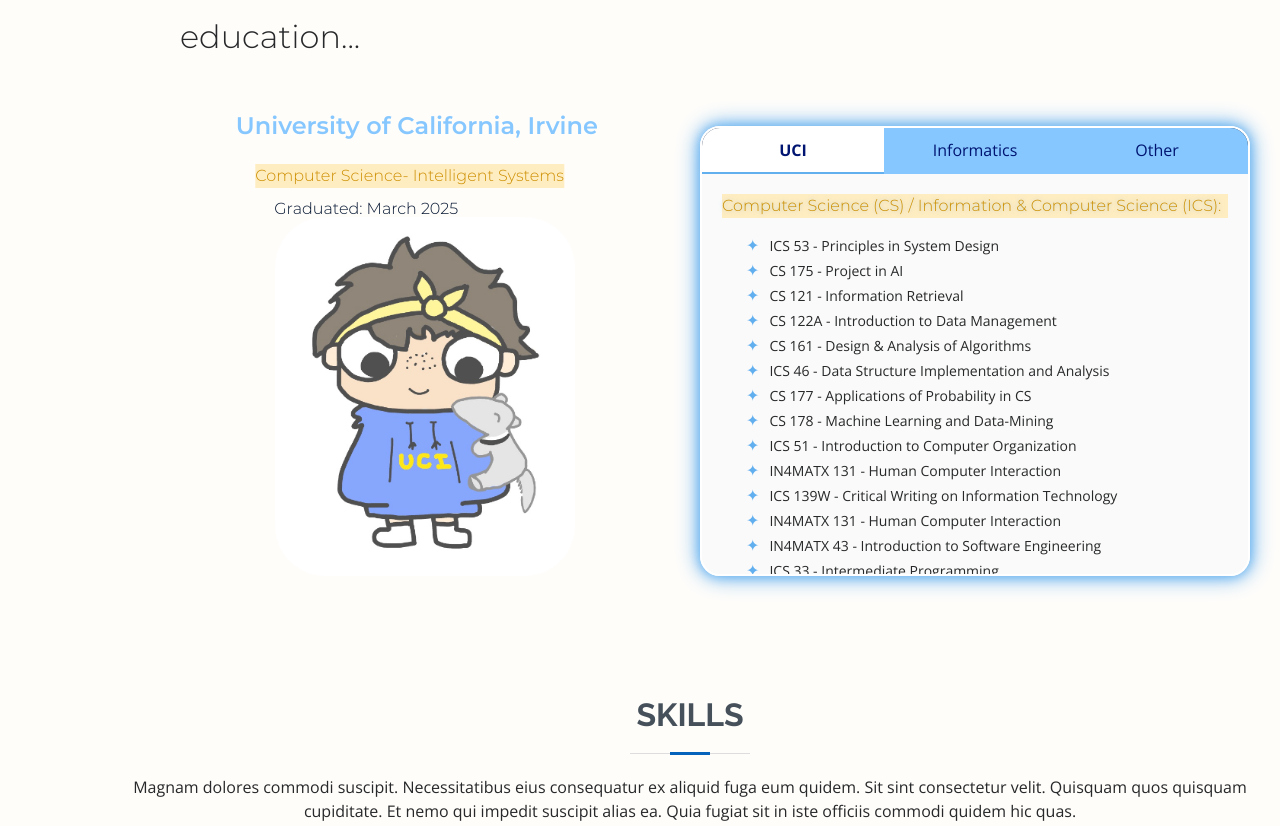
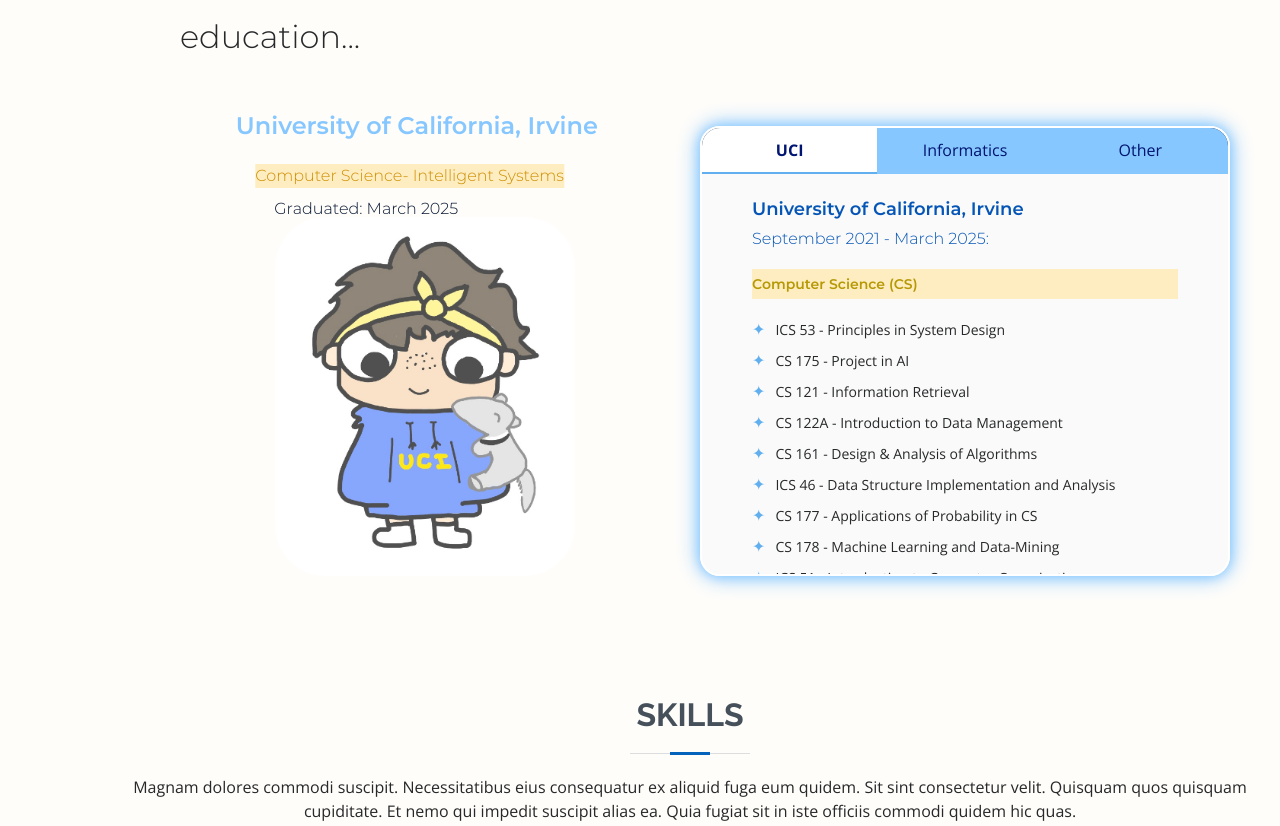
Before and after one commit to mia-yeo/website, a plain HTML site: page index.html in a window 1280 px wide. Shown: the part 1560-2386 px from the top of the page. Drawn offline with nearby package versions, Linux system fonts and the light colour scheme.

Commit message:
uncomplete working version of education window with tabs

```diff
--- a/assets/css/style.css
+++ b/assets/css/style.css
@@ -13,26 +13,32 @@
   font-family: 'StrawberryMuffins';
   src: url(StrawberryMuffins.ttf);
 }
+
 @font-face {
   font-family: 'SourGummy';
   src: url(SourGummy.ttf);
 }
+
 @font-face {
   font-family: 'Eloquia';
   src: url(eloquia.ttf);
 }
+
 @font-face {
   font-family: 'Nunito';
   src: url(NunitoSans.ttf);
 }
+
 @font-face {
   font-family: 'Montserrat';
   src: url(Montserrat-Light.ttf);
 }
+
 @font-face {
   font-family: 'MontserratBold';
   src: url(Montserrat-SemiBold.ttf);
 }
+
 /*--------------------------------------------------------------
 # General
 --------------------------------------------------------------*/
@@ -365,6 +371,7 @@ h6 {
   animation: blink 1.5s infinite step-end;
   /* Adjust this time for blink speed */
 }
+
 @keyframes blink {
   50% {
     opacity: 0;
@@ -374,6 +381,7 @@ h6 {
     opacity: 1;
   }
 }
+
 /* end add */
 #hero .social-links a:hover {
   color: #0083fe;
@@ -382,6 +390,7 @@ h6 {
 #hero .social-links .gmail:hover {
   color: #b90000;
 }
+
 #hero .social-links .linkedin:hover {
   color: #005aad;
 }
@@ -402,6 +411,7 @@ h6 {
     line-height: 24px;
   }
 }
+
 /* ~~~~~~~~~~~~~~~~~~~~~~~~~~~~~~~~~~~~~~~~~~
 #ABOUT ME SECTION (I ADDED THIS)
 ~~~~~~~~~~~~~~~~~~~~~~~~~~~~~~~~~~~~~~~~~~~*/
@@ -472,9 +482,9 @@ h6 {
   margin-left: 0px;
   line-height: 34px;
   justify-content: center;
-    /* horizontal */
+  /* horizontal */
   align-items: center;
-    /* vertical */
+  /* vertical */
 }
 
 .tag {
@@ -489,32 +499,35 @@ h6 {
   color: #61afef;
 }
 
-.emoji{
+.emoji {
   color: #56b6c2;
 }
+
 .emoji_final {
   color: #56b6c2;
   font-size: 24px;
 }
 
-.content_text{
+.content_text {
   color: rgb(255, 255, 255);
 }
+
 /* ----------------------------
 #EDUCATION SECTION TABS I ADDED THIS
 -------------------------------*/
 .tab-container-ed {
   position: relative;
-  width: 550px;
+  width: 530px;
   height: 450px;
   border: 2px solid white;
   border-radius: 20px;
   display: flex;
   flex-direction: column;
   overflow: hidden;
-  box-shadow: 0 0 12px #61afef, 0 0 24px #61afef;
+  box-shadow: 0 0 12px rgb(134, 199, 255), 0 0 24px rgb(134, 199, 255);
   margin-left: 600px;
-  margin-top: -450px;;
+  margin-top: -450px;
+
 }
 
 .tabs-ed {
@@ -544,9 +557,12 @@ h6 {
   background-color: #fafafa;
   padding: 20px;
   font-size: 14px;
-  line-height: 24px;
+  line-height: 30px;
   display: none;
   overflow: hidden;
+  overflow-y: auto;
+  padding-right: 50px;
+  padding-left: 50px;
 
 }
 
@@ -617,15 +633,33 @@ h6 {
   color: rgb(6, 23, 50);
   /* font-weight: bold; */
 }
+
 /* class mini window */
 .course-intro {
+  font-family: 'Montserratbold', sans-serif;
+  font-size: 18px;
+  color: #0555b6;
+  /* background-color: #FFEDC2; */
+  margin-bottom: 0px;
+  text-align: left;
+
+}
+.course-intro-date {
   font-family: 'Montserrat', sans-serif;
   font-size: 16px;
-  color: #CC8F00;
+  color: #0555b6;
+  /* background-color: #FFEDC2; */
+  margin-bottom: 15px;
+}
+.course-intro-type {
+  font-family: 'Montserratbold', sans-serif;
+  font-size: 14px;
+  color: #b69905;
   background-color: #FFEDC2;
   margin-bottom: 15px;
-  text-shadow: 0 0 4px rgba(97, 175, 239, 0.5);
-}
+
+}
+
 /* bullet points */
 ul.course-list {
   list-style: none;
@@ -636,9 +670,9 @@ ul.course-list {
 
 ul.course-list li {
   position: relative;
-  padding-left: 24px;
   /* space for custom bullet */
 }
+
 ul.course-list li::before {
   content: "✦";
   color: #61afef;
@@ -652,6 +686,7 @@ ul.course-list li:hover::before {
   transform: scale(1.4);
   text-shadow: 0 0 12px #61afef;
 }
+
 /*--------------------------------------------------------------
 # Sections General
 --------------------------------------------------------------*/
@@ -735,6 +770,7 @@ section {
 .about .content p:last-child {
   margin-bottom: 0;
 }
+
 /* attempt to add a call out */
 /* Callout box - fixed position at the bottom of the page */
 .callout {
--- a/index.html
+++ b/index.html
@@ -174,8 +174,10 @@
     </div>
 
     <div id="cs-tab" class="tab-content-ed active">
-      <p class="course-intro">Computer Science (CS) / Information & Computer Science (ICS):</p>
-      <ul class = "course-list">
+      <p class="course-intro"> University of California, Irvine</p>
+      <p class="course-intro-date"> September 2021 - March 2025:</p>
+      <p class="course-intro-type"> Computer Science (CS)</p>
+      <ul class="course-list">
         <li>ICS 53 - Principles in System Design</li>
         <li>CS 175 - Project in AI</li>
         <li>CS 121 - Information Retrieval</li>
@@ -211,7 +213,6 @@
       </ul>
     </div>
   </div>
-
 
 
 
```
